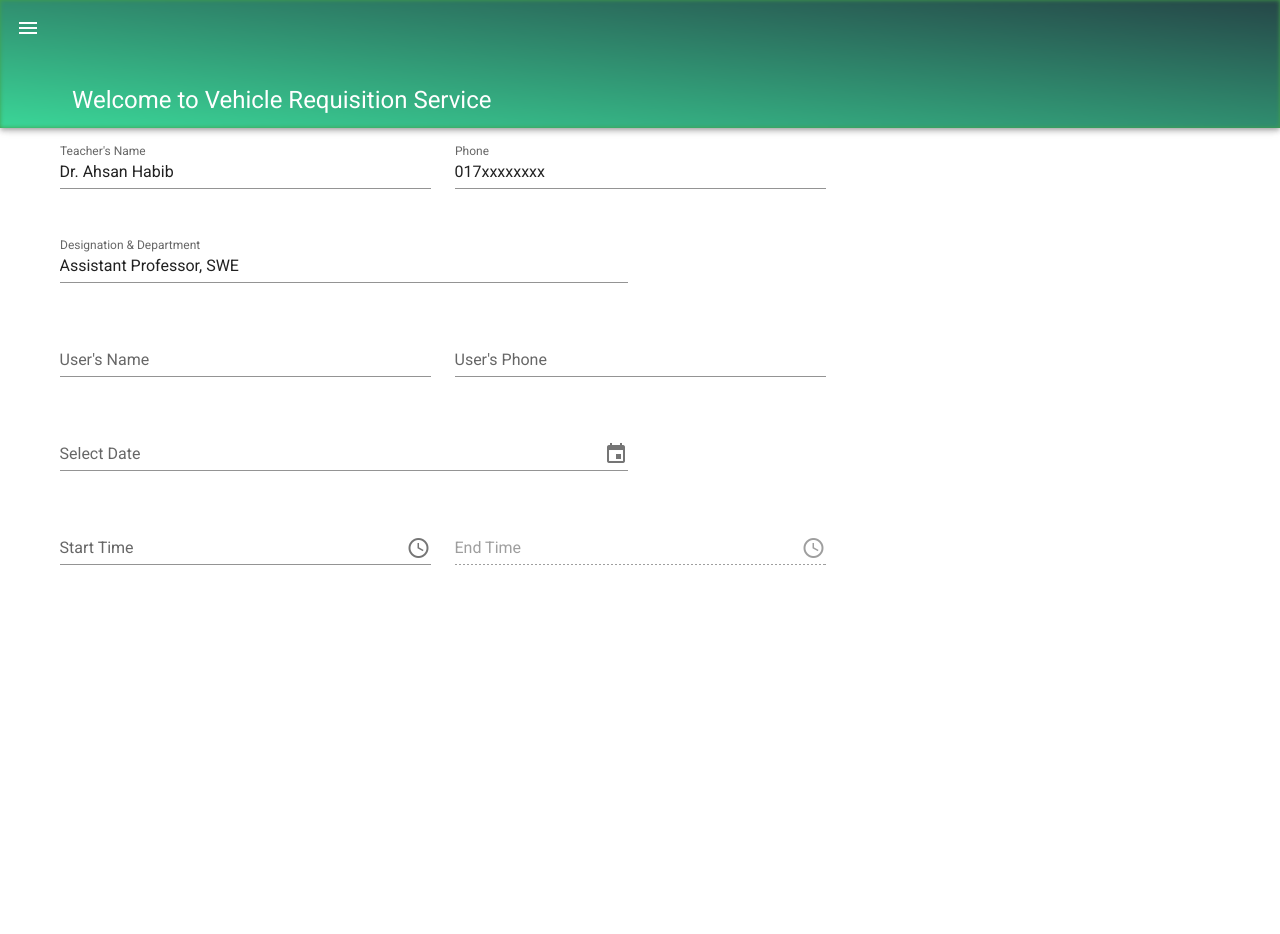
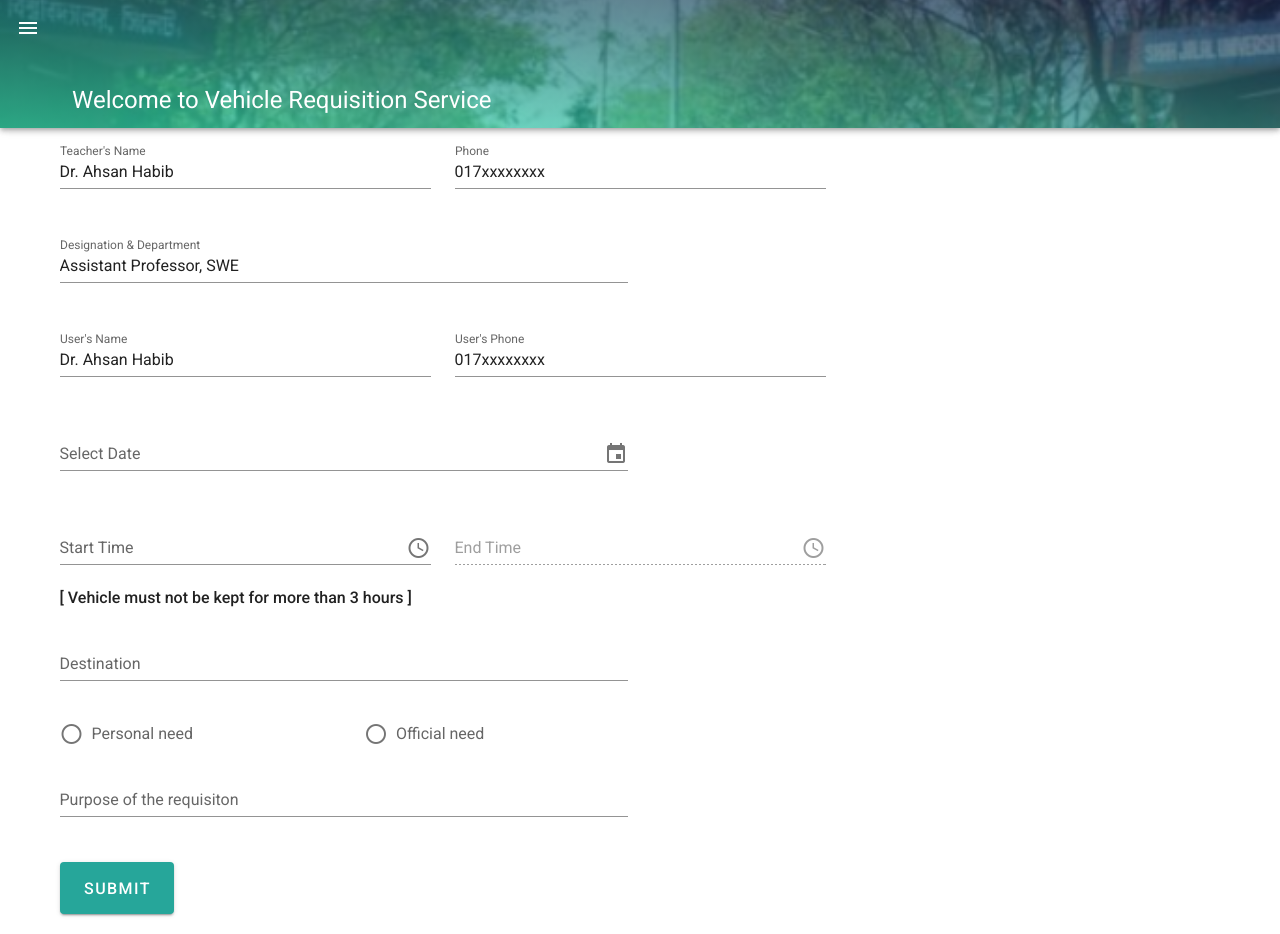
Before and after one commit to sajidul-kabir/vehicle-requisition-service-SUST, a Vue app in the folder client/: page /#/ in a window 1280 px wide. Before the commit the page ends 800 px from the top, so only its background shows below. Built offline with nearby package versions, Linux system fonts and the light colour scheme.

Commit message:
form creation complete

```diff
--- a/client/src/components/TeacherHome.vue
+++ b/client/src/components/TeacherHome.vue
@@ -63,7 +63,7 @@
         <v-row>
           <v-col cols="12" sm="6" md="6">
             <v-menu
-              ref="menu"
+              ref="menug"
               v-model="menu"
               :close-on-content-click="false"
               :return-value.sync="date"
@@ -86,7 +86,7 @@
                 <v-btn text color="primary" @click="menu = false">
                   Cancel
                 </v-btn>
-                <v-btn text color="primary" @click="$refs.menu.save(date)">
+                <v-btn text color="primary" @click="$refs.menug.save(date)">
                   OK
                 </v-btn>
               </v-date-picker>
@@ -160,6 +160,41 @@
             </v-menu>
           </v-col>
         </v-row>
+        <p class="form-warning">
+          [ Vehicle must not be kept for more than 3 hours ]
+        </p>
+        <v-row class="form-destination">
+          <v-col cols="12" md="6">
+            <v-text-field
+              v-model="destination"
+              label="Destination"
+              required
+            ></v-text-field>
+          </v-col>
+        </v-row>
+
+        <v-radio-group row>
+          <v-radio label="Personal need" value="radio-1"></v-radio>
+          <v-radio
+            class="form-radio"
+            label="Official need"
+            value="radio-2"
+          ></v-radio>
+        </v-radio-group>
+
+        <v-row>
+          <v-col cols="12" md="6">
+            <v-text-field
+              v-model="reason"
+              label="Purpose of the requisiton"
+              required
+            ></v-text-field>
+          </v-col>
+        </v-row>
+
+        <div class="my-2 mt-6">
+          <v-btn color="teal lighten-1" dark x-large> Submit </v-btn>
+        </div>
       </v-container>
     </v-form>
   </div>
@@ -174,12 +209,15 @@ export default {
     name: "Dr. Ahsan Habib",
     phone: "017xxxxxxxx",
     designation: "Assistant Professor, SWE",
-    users_name: "",
-    users_phone: "",
+    users_name: "Dr. Ahsan Habib",
+    users_phone: "017xxxxxxxx",
     nameRules: [(v) => !!v || "Name is required"],
     date: "",
     start_time: "",
     end_time: "",
+    destination: "",
+    reason: "",
+
     menu: false,
     modal: false,
     modal2: false,
@@ -194,7 +232,6 @@ export default {
   methods: {
     allowedHoursStartTime(v) {
       if (v >= 8 && v <= 20) {
-        console.log(v);
         return v;
       }
     },
@@ -206,7 +243,6 @@ export default {
         num = start_time[0] + start_time[1];
       }
       num = parseInt(num);
-      console.log(num);
       return [num + 1, num + 2, num + 3];
     },
   },
@@ -220,6 +256,14 @@ export default {
   align-items: center;
   justify-content: center;
 }
-.form-calendar {
+.form-warning {
+  margin: 0;
+  font-weight: 500;
+}
+.form-destination {
+  margin-top: 10px;
+}
+.form-radio {
+  margin-left: 155px;
 }
 </style>
```
